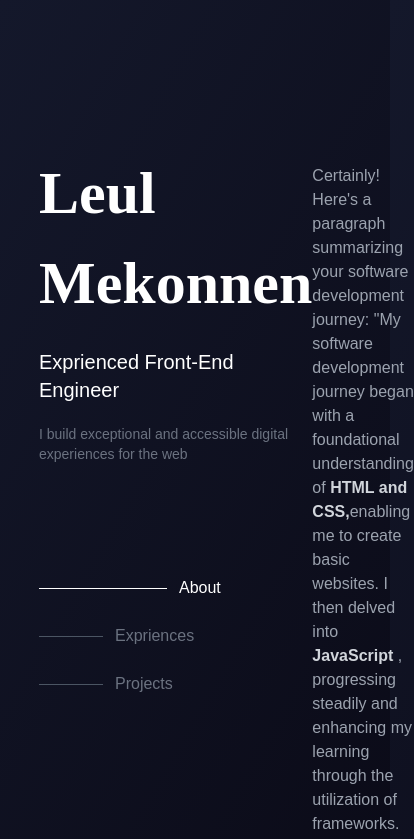
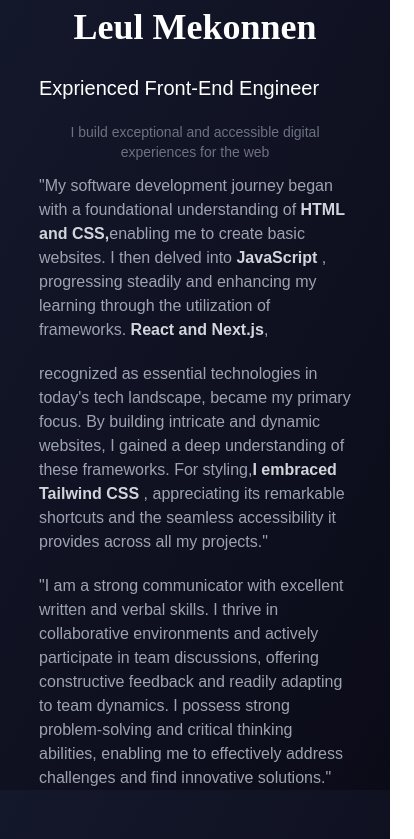
Before and after one commit to lleull/MainProfile, a Next.js app: page / in a window 390 px wide. Shown: the top 839 px of the page, 414 px wide, since content can reach past the window. Built offline with nearby package versions, Linux system fonts and the light colour scheme.

Commit message:
Responsivness

```diff
--- a/app/Components/AboutSide.tsx
+++ b/app/Components/AboutSide.tsx
@@ -2,20 +2,19 @@ import React from 'react'
 
 export const AboutSide = () => {
   return (
-    <div className="flex flex-col w-1/2   h-full justify-start items-start">
-    <h3 className="text-gray-400 pt-20 ">
-      Certainly! Here's a paragraph summarizing your software development journey: "My
-      software development journey began with a foundational understanding of{' '}
+    <div className="flex flex-col w-1/2   h-full justify-start items-start sm:w-full">
+      <h3 className="text-gray-400 lg:pt-10  sm:pt-3">
+        "My software development journey began with a foundational understanding of{' '}
         <strong className="text-gray-300">HTML and CSS,</strong>
         enabling me to create basic websites. I then delved into{' '}
-      <strong className="text-gray-300">JavaScript</strong> , progressing steadily and
-      enhancing my learning through the utilization of frameworks.{' '}
+        <strong className="text-gray-300">JavaScript</strong> , progressing steadily and enhancing
+        my learning through the utilization of frameworks.{' '}
         <strong className="text-gray-300">React and Next.js</strong>,
       </h3>
       <h3 className="text-gray-400 pt-5 ">
-      recognized as essential technologies in today's tech landscape, became my primary focus.
-      By building intricate and dynamic websites, I gained a deep understanding of these
-      frameworks. For styling,
+        recognized as essential technologies in today's tech landscape, became my primary focus. By
+        building intricate and dynamic websites, I gained a deep understanding of these frameworks.
+        For styling,
         <strong className="text-gray-300">I embraced Tailwind CSS</strong> , appreciating its
         remarkable shortcuts and the seamless accessibility it provides across all my projects."
       </h3>
--- a/app/globals.css
+++ b/app/globals.css
@@ -26,6 +26,9 @@
   font-family: 'titibold';
   src: url('/font/titibold') format('ttf');
 }
+.hidden {
+  display: none;
+}
 
 body {
   background: linear-gradient(120deg,rgb(20, 24, 43),  rgb(11, 11, 24) );
--- a/app/page.tsx
+++ b/app/page.tsx
@@ -4,17 +4,17 @@ import { AboutSide } from './Components/AboutSide'
 export default function Home() {
   const [selectedOptions, setselectedOptions] = useState('About')
   return (
-    <div className="w-full h-[100vh] bg-transparent flex items-center justify-center">
-      <div className="w-[80%] h-[80%] flex flex-row items-center justify-between">
+    <div className="w-full lg:h-[100vh] bg-transparent flex items-center justify-center ">
+      <div className="w-[80%] h-[80%] flex lg:flex-row items-center justify-between sm:flex-col md:flex-row md:w-[95%] ">
         <div className="flex flex-col items-start ">
           <div className="flex flex-col items-start gap-5">
-            <h1 className="text-[60px] font-Jersey font-semibold  text-white">Leul Mekonnen</h1>
+            <h1 className="lg:text-[60px] font-Jersey font-semibold  text-white sm:text-center sm:w-full sm:text-[36px] ">Leul Mekonnen</h1>
             <h2 className="text-xl font-light  text-white">Exprienced Front-End Engineer</h2>
-            <p className="text-sm font-light  text-gray-500">
+            <p className="text-sm font-light  text-gray-500 sm:text-center">
               I build exceptional and accessible digital experiences for the web
             </p>
           </div>
-          <div className="flex flex-col items-start gap-6 mt-28 ">
+          <div className="lg:flex flex-col items-start gap-6 mt-28 sm:hidden md:flex ">
             <h1
               onClick={() => setselectedOptions('About')}
               className={`flex flex-row items-center gap-3 hover:cursor-pointer ${
@@ -57,7 +57,14 @@ export default function Home() {
             </h1>
           </div>
         </div>
-       {selectedOptions === "About" && <AboutSide/>}
+        <div className='lg:flex  sm:hidden lg:w-1/2 '>
+
+        {selectedOptions === 'About' && <AboutSide />}
+        </div>
+        <div className='lg:hidden sm:flex'>
+          <AboutSide/>
+
+        </div>
       </div>
     </div>
   )
--- a/tailwind.config.ts
+++ b/tailwind.config.ts
@@ -8,6 +8,11 @@ export default {
   ],
   theme: {
     extend: {
+      screens: {
+        lg: '1280px',
+        sm: '140px',
+        md: '650px',
+      },
       colors: {
         background: 'var(--background)',
         foreground: 'var(--foreground)',
```
Lines whose indentation alone changed are shown as unchanged.
